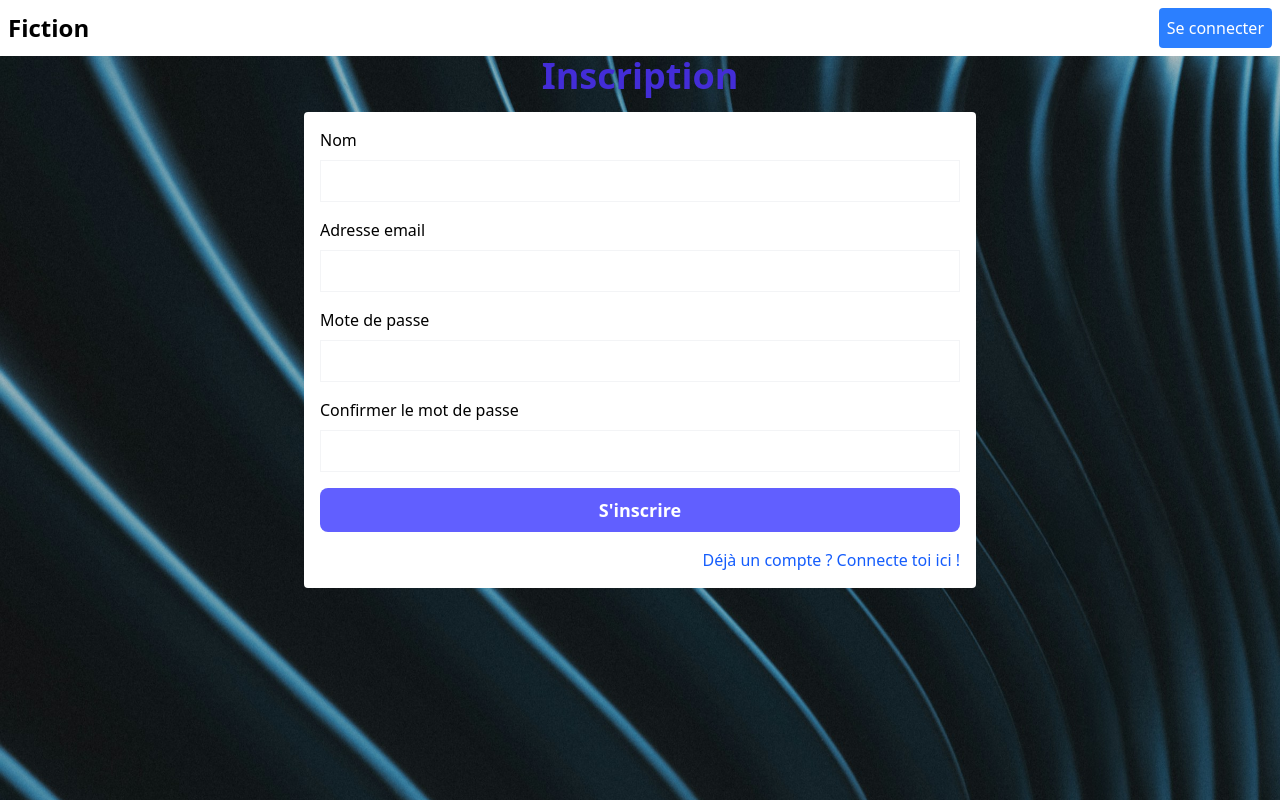
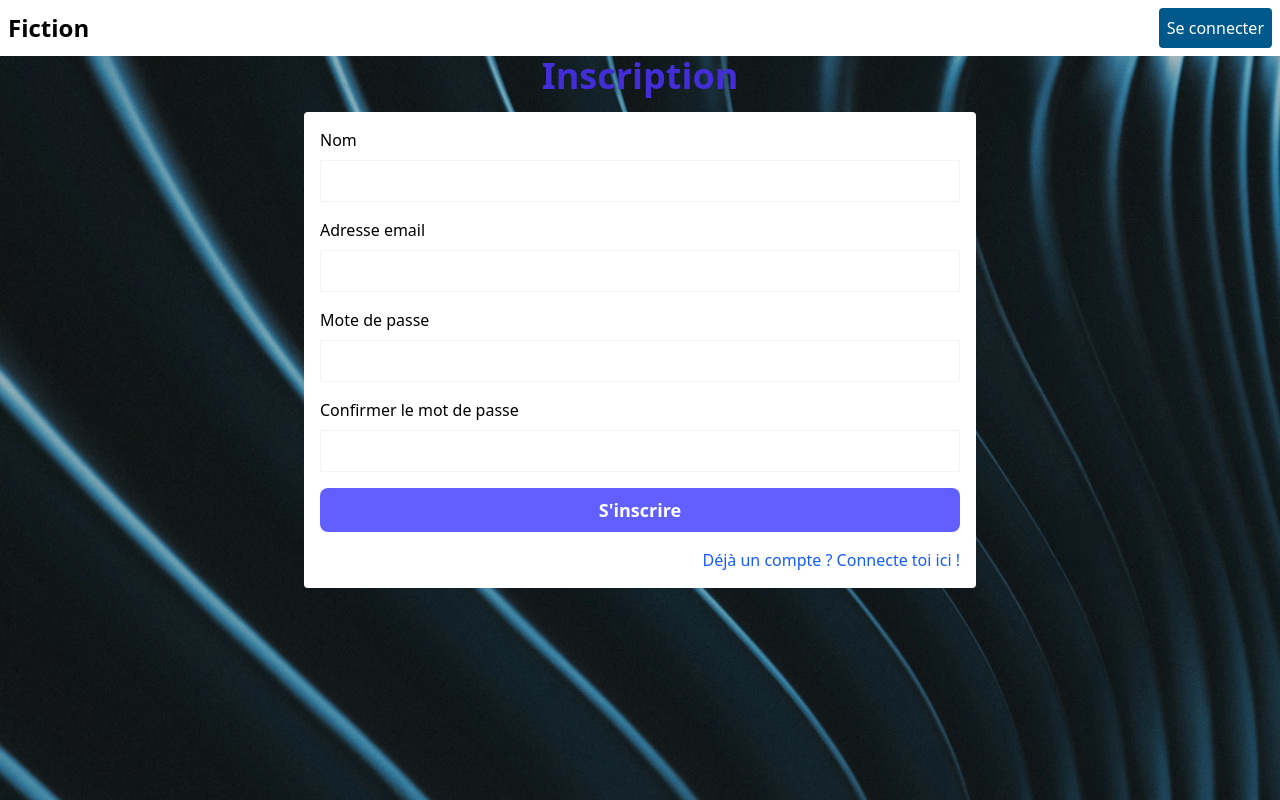
Before and after one commit to Loriane-2009/FictionInt, a Vue app in the folder frontend/: page /register in a window 1280 px wide. Built offline with nearby package versions, Linux system fonts and the light colour scheme.

Commit message:
style: change header button's color

```diff
--- a/frontend/src/components/AppHeader.vue
+++ b/frontend/src/components/AppHeader.vue
@@ -13,7 +13,7 @@
       </button>
       <button
           v-else
-          class="p-2 rounded bg-blue-500 text-white"
+          class="p-2 rounded bg-sky-800 text-white"
           @click="() => router.push({ name: 'login'})"
       >
         Se connecter
--- a/frontend/src/pages/StoriesPage.vue
+++ b/frontend/src/pages/StoriesPage.vue
@@ -1,5 +1,5 @@
 <template>
-  <h1 class="text-4xl font-bold text-center text-indigo-700 mb-4">Liste des histoires</h1>
+  <h1 class="text-4xl font-bold text-center text-sky-200 mb-4">Liste des histoires</h1>
   <div class="container mx-auto flex justify-center items-center gap-4 flex-col">
     <StoryCard
         v-for="story in stories"
```
